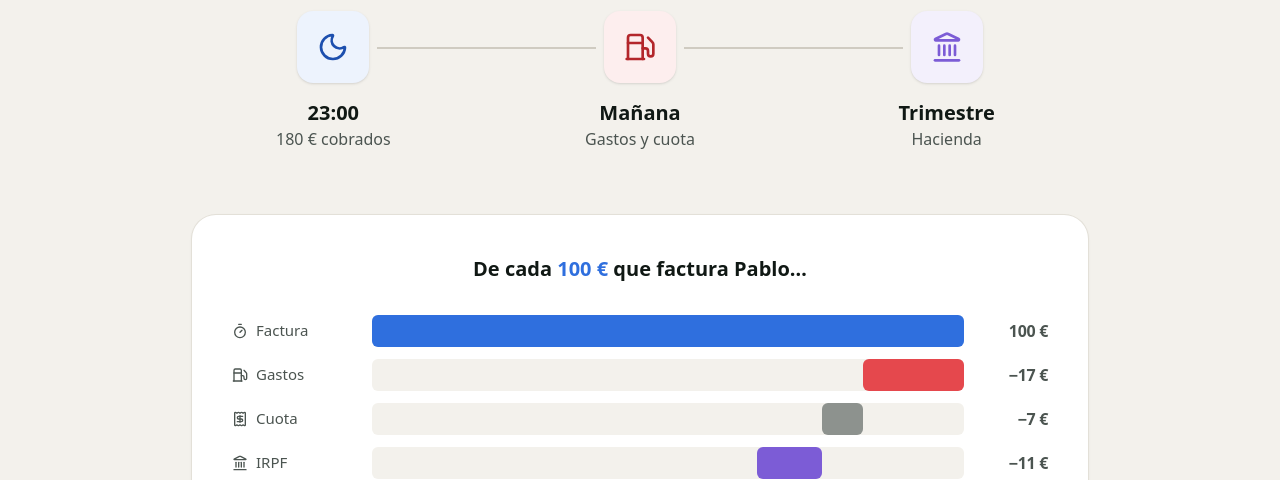
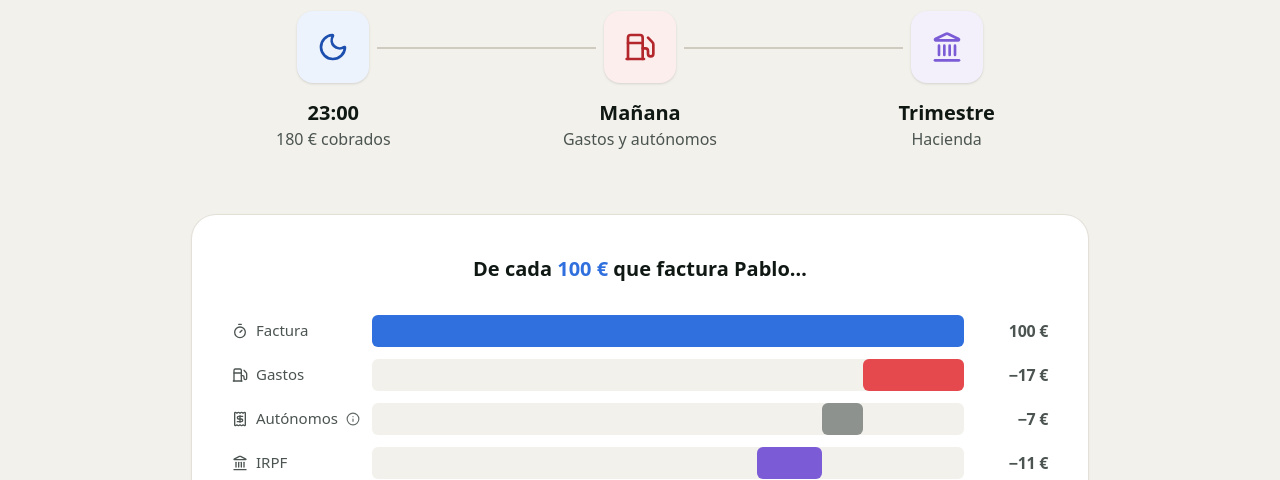
Before and after one commit to jaacobgomez/nettime-demo, a React (Vite) app: page / in a window 1280 px wide. Shown: the part 1080-1560 px from the top of the page. Built offline with nearby package versions, Linux system fonts and the light colour scheme.

Commit message:
Portada: «Cuota» pasa a «Autónomos» con tooltip explicativo
Co-Authored-By: Claude Opus 5.5 <noreply@anthropic.com>

```diff
--- a/src/pages/Landing.tsx
+++ b/src/pages/Landing.tsx
@@ -1,4 +1,4 @@
-import { ArrowRight, Briefcase, CalendarClock, Clapperboard, Coins, Fuel, Gauge, Landmark, Moon, NotebookPen, PiggyBank, Play, Receipt, ShieldCheck, Timer, Zap, type LucideIcon } from 'lucide-react'
+import { ArrowRight, Briefcase, CalendarClock, Clapperboard, Coins, Fuel, Gauge, Info, Landmark, Moon, NotebookPen, PiggyBank, Play, Receipt, ShieldCheck, Timer, Zap, type LucideIcon } from 'lucide-react'
 import { useEffect, useMemo, useRef, type CSSProperties, type ReactNode } from 'react'
 import { Logo } from '../components/Layout'
 import { periodRange, profitability, summarize } from '../lib/calc'
@@ -194,7 +194,7 @@ export default function Landing() {
       steps: [
         { label: 'Factura', value: 100, from: 0, tone: 'bg-income', icon: Timer },
         { label: 'Gastos', value: -expenses, from: 100 - expenses, tone: 'bg-expense', icon: Fuel },
-        { label: 'Cuota', value: -quota, from: 100 - expenses - quota, tone: 'bg-quota', icon: Receipt },
+        { label: 'Autónomos', value: -quota, from: 100 - expenses - quota, tone: 'bg-quota', icon: Receipt, hint: 'Cuota mensual de autónomos (Seguridad Social), repartida entre lo que factura.' },
         { label: 'IRPF', value: -irpf, from: 100 - expenses - quota - irpf, tone: 'bg-reserve', icon: Landmark },
         { label: 'Le queda', value: 100 - expenses - quota - irpf, from: 0, tone: 'bg-mint', icon: PiggyBank },
       ],
@@ -290,7 +290,7 @@ export default function Landing() {
             <ol className="mx-auto mt-14 grid max-w-4xl grid-cols-3 gap-3 sm:gap-6">
               {[
                 { icon: Moon, t: '23:00', s: '180 € cobrados', tone: 'bg-income-50 text-income-700' },
-                { icon: Fuel, t: 'Mañana', s: 'Gastos y cuota', tone: 'bg-expense-50 text-expense-700' },
+                { icon: Fuel, t: 'Mañana', s: 'Gastos y autónomos', tone: 'bg-expense-50 text-expense-700' },
                 { icon: Landmark, t: 'Trimestre', s: 'Hacienda', tone: 'bg-reserve-50 text-reserve' },
               ].map(({ icon: Icon, t, s, tone }, i) => (
                 <li key={t} className="reveal relative flex flex-col items-center text-center" style={d(i * 140)}>
@@ -306,13 +306,23 @@ export default function Landing() {
             <div className="reveal mx-auto mt-16 max-w-4xl rounded-3xl bg-white p-6 shadow-sm ring-1 ring-line sm:p-10">
               <p className="text-center font-display text-lg font-semibold sm:text-xl">De cada <span className="text-income">100 €</span> que factura Pablo…</p>
               <div className="mt-8 space-y-3">
-                {ex.steps.map(({ label, value, from, tone, icon: Icon }, i) => {
+                {ex.steps.map(({ label, value, from, tone, icon: Icon, hint }: { label: string; value: number; from: number; tone: string; icon: LucideIcon; hint?: string }, i) => {
                   const w = Math.abs(value)
                   const last = i === ex.steps.length - 1
                   return (
                     <div key={label} className={'grid grid-cols-[6.5rem_1fr_3.5rem] items-center gap-3 sm:grid-cols-[8rem_1fr_4.5rem] ' + (last ? 'mt-5 border-t border-line pt-5' : '')}>
                       <span className={'flex items-center gap-2 text-sm font-medium sm:text-[15px] ' + (last ? 'font-semibold text-brand-700' : 'text-ink-2')}>
                         <Icon className="size-4 shrink-0" aria-hidden /> {label}
+                        {hint && (
+                          <span className="group relative inline-flex">
+                            <button type="button" aria-label={hint} className="rounded-full text-ink-3 outline-none hover:text-ink focus-visible:text-ink">
+                              <Info className="size-3.5" aria-hidden />
+                            </button>
+                            <span role="tooltip" className="pointer-events-none absolute bottom-full left-1/2 z-20 mb-2 w-56 -translate-x-1/2 rounded-lg bg-ink px-3 py-2 text-xs leading-snug font-normal text-white opacity-0 shadow-lg transition-opacity group-hover:opacity-100 group-focus-within:opacity-100">
+                              {hint}
+                            </span>
+                          </span>
+                        )}
                       </span>
                       <div className="relative h-7 rounded-md bg-canvas sm:h-8">
                         <div className={'grow-x absolute inset-y-0 rounded-md ' + tone} style={{ left: `${from}%`, width: `${w}%`, ...d(250 + i * 220) }} />
```
